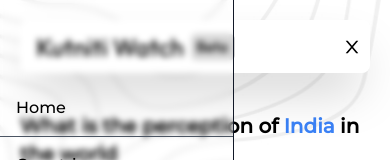
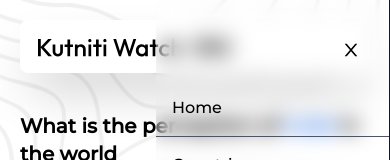
Before and after one commit to LuckYYadav15/kutniti-frontend, a React (Create React App) app: page / in a window 390 px wide. Both pictures are taken after a click on the element 352 px from the left and 46 px from the top of the page. Shown: the top 160 px of the page. Built offline with nearby package versions, Linux system fonts and the light colour scheme; no server answers.

Commit message:
added glassmorphism mobile menu

```diff
--- a/src/Pages/Home.js
+++ b/src/Pages/Home.js
@@ -2,11 +2,31 @@ import React from 'react';
 import Hero from '../components/Hero';
 import Navbar from '../components/Navbar';
 import Background from "../assets/backgroundMain.jpg";
+import { useMediaQuery } from "react-responsive";
+
 
 function Home() {
+  const isMobile = useMediaQuery({ maxWidth: 767 }); // Define the mobile breakpoint
+  const isLaptop = useMediaQuery({ minWidth: 780 });
 
+let containerStyle;
+  if(isMobile){
+    containerStyle = {
+      margin: "0 0 0 0",
+      padding: "0 0 0 0",
+      backgroundImage: `url(${Background})`, // Set the background image
+      backgroundSize: 'cover', // Adjust background sizing
+      backgroundRepeat: 'no-repeat', // Prevent repeating of background image
+      backgroundColor: '#f2f2f2',
+      width: '99.5vw',
+      height: "130vh",
+      // Add other styles as needed
+    };
 
-  const containerStyle = {
+  }
+
+  if(isLaptop){
+    containerStyle = {
       margin: "0 0 0 0",
       padding: "0 0 0 0",
       backgroundImage: `url(${Background})`, // Set the background image
@@ -17,6 +37,8 @@ function Home() {
       height: "130vh",
       // Add other styles as needed
     };
+
+  }
 
   return (
     <div style={containerStyle} className=' font-custom'>
--- a/src/components/Navbar.jsx
+++ b/src/components/Navbar.jsx
@@ -175,17 +175,20 @@ const Navbar = () => {
       )}
 
       <div onClick={handleNav} className="block md:hidden">
-        {nav ? <AiOutlineClose size={20} /> : <AiOutlineMenu size={20} />}
+        {nav ? (null) : <AiOutlineMenu size={20} />}
       </div>
 
       <ul
         className={
           nav
-            ? "fixed left-0 top-0 w-[60%] h-full border-r border-r-gray-900  ease-in-out duration-500 backdrop-blur-[3px] bg-opacity-0"
+            ? "fixed right-0 top-0 w-[60%] h-full border-r border-r-gray-900  ease-in-out duration-500  backdrop-blur-[10px] bg-opacity-0"
             : "ease-in-out duration-500 fixed left-[-100%] "
         }
       >
         <div className="">
+        <div onClick={handleNav} className="block md:hidden fixed right-7 top-10 ">
+        {nav ? <AiOutlineClose size={20} /> : (null)}
+      </div>
           {/* <h1 className='w-full text-3xl font-bold  m-4'>REACT.</h1> */}
           <li className="mt-20 p-4 border-b border-gray-600">
             <a href="/">Home</a>
```
Lines whose indentation alone changed are shown as unchanged.
